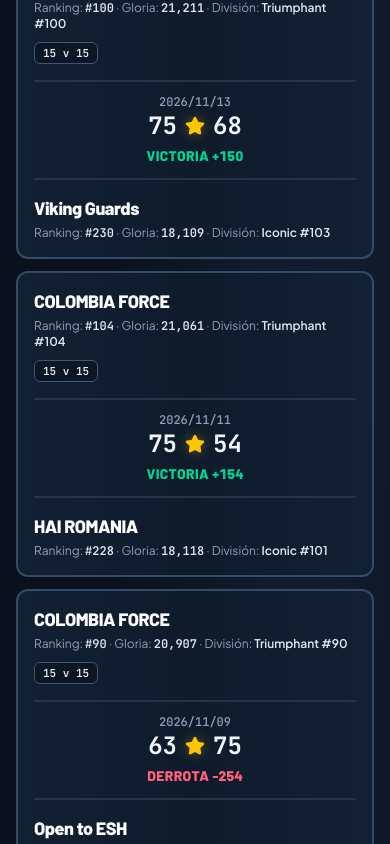
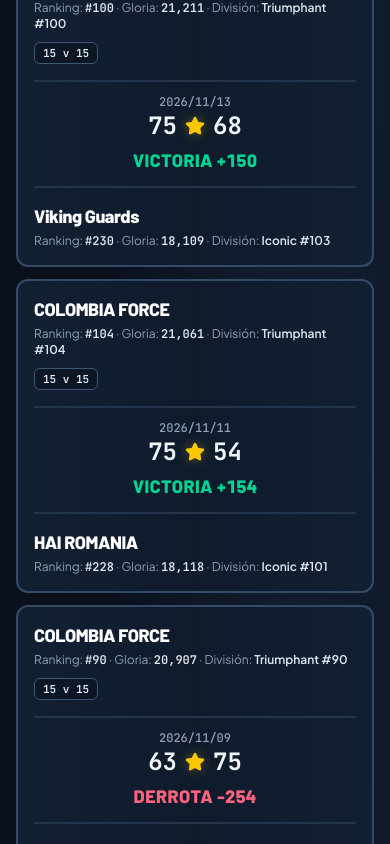
Before and after one commit to DomiPal0/colombia-force-war-history, a React (Vite) app: page / in a window 390 px wide. Shown: the part 1232-2076 px from the top of the page. Built offline with nearby package versions, Linux system fonts and the light colour scheme; no server answers.

Commit message:
Update WarCardList.tsx

```diff
--- a/src/components/WarCardList.tsx
+++ b/src/components/WarCardList.tsx
@@ -186,7 +186,7 @@ export function WarCardList({
                   </div>
 
                   <div
-                    className={`mt-2 font-display text-sm font-extrabold uppercase tracking-wide tabular-nums sm:text-base ${
+                    className={`mt-2 font-display text-lg font-extrabold uppercase tracking-wide tabular-nums sm:text-base ${
                       resultTone === 'win'
                         ? 'text-emerald-400'
                         : resultTone === 'loss'
```
